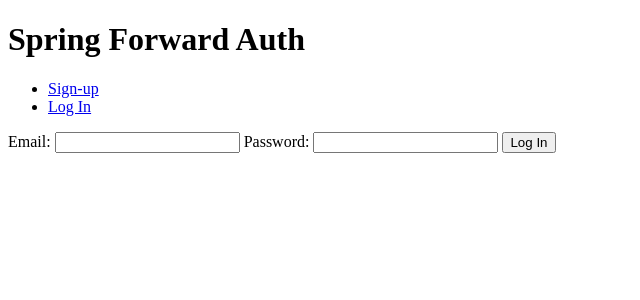
After one commit to zbrose/side-side, a Node server app: page /users/login in a window 1280 px wide. The commit adds this page. Shown: the top 300 px of the page, without its empty margins (0-640 px from the left). Run offline with Node 20, Linux system fonts and the light colour scheme; some libraries are stand-ins or nearby versions.

Commit message:
auth complete

```diff
--- a/controllers/users.js
+++ b/controllers/users.js
@@ -1,9 +1,73 @@
 const express = require('express')
 const db = require('../models')
+const user = require('../models/user')
 const router = express.Router()
+const bcrypt = require('bcrypt')
+const cryptojs = require('crypto-js')
+require('dotenv').config()
+
+
+router.get('/profile',(req,res)=>{
+    res.render('users/profile.ejs')
+})
 
 router.get('/new',(req,res)=>{
     res.render('users/new.ejs')
 })
 
+router.post('/', async (req,res)=>{
+   const [newUser, created] = await db.user.findOrCreate({
+        where: {email: req.body.email}
+    })
+    if(!created){
+        console.log("user already exists")
+        //render login page and send appropriate message
+    } else {
+        const hashedPassword = bcrypt.hashSync(req.body.password, 10)
+        newUser.password = hashedPassword
+        await newUser.save()
+
+        // encrypt the user id via AES
+        const encryptedUserId = cryptojs.AES.encrypt(newUser.id.toString(),process.env.SECRET)
+        const encryptedUserIdString = encryptedUserId.toString()
+        // store the encpted id in the cookie of the res obj
+        res.cookie('userId', encryptedUserIdString)
+        // redirect back to the home page
+        res.redirect('/')
+    }
+})
+
+router.get('/login',(req,res)=>{
+    res.render('users/login.ejs', {error: null})
+})
+
+router.post('/login', async (req,res)=>{
+   const user = await db.user.findOne({
+       where: {email: req.body.email}
+   })
+   if(!user){ //didnt find usr in database
+       console.log('user not found')
+       res.render('users/login.jes',{error: 'Invalid email/password'})
+   } else if (!bcrypt.compareSync(req.body.password, user.password)) {
+       console.log('incorrect password')
+       res.render('users/login.ejs',{error: 'Invalid email/password'})
+   } else {
+       console.log('logging in the user')
+          // encrypt the user id via AES
+          const encryptedUserId = cryptojs.AES.encrypt(user.id.toString(),process.env.SECRET)
+
+          const encryptedUserIdString = encryptedUserId.toString()
+          // store the encpted id in the cookie of the res obj
+          res.cookie('userId', encryptedUserIdString)
+          // redirect back to the home page
+          res.redirect('/')
+   }
+})
+
+router.get('/logout',(req,res)=>{
+    console.log('loggin out')
+    res.clearCookie('userId')
+    res.redirect('/')
+})
+
 module.exports = router
--- a/index.js
+++ b/index.js
@@ -2,10 +2,27 @@ const express = require('express') // import express
 const app = express() // create an express instance
 const ejsLayouts = require('express-ejs-layouts') // import ejs layouts
 require('dotenv').config()// allows us to access env vars
+const cookieParser = require('cookie-parser')
+const cryptojs = require('crypto-js')
+const db = require('./models/index.js')
+
 
 //MIDDLEWARE
 app.set('view engine', 'ejs') // set the view engine to ejs
 app.use(ejsLayouts) // tell express we want to use layouts
+app.use(cookieParser()) //give us acces to req.cookies
+app.use(express.urlencoded({extended:false})) //body parser to make req.body work
+
+//CUSTOM LOGIN MIDDLEWARE
+app.use(async (req,res,next)=>{
+    if (req.cookies.userId){
+        const decryptedId = cryptojs.AES.decrypt(req.cookies.userId, process.env.SECRET)
+        const decryptedIdString = decryptedId.toString(cryptojs.enc.Utf8)
+        const user = await db.user.findByPk(decryptedIdString)
+        res.locals.user = user
+    } else res.locals.user = null
+    next()
+})
 
 //CONTROLLERS
 app.use('/users',require('./controllers/users.js'))
--- a/package.json
+++ b/package.json
@@ -18,6 +18,9 @@
   },
   "homepage": "https://github.com/zbrose/unit-2-project#readme",
   "dependencies": {
+    "bcrypt": "^5.0.1",
+    "cookie-parser": "^1.4.6",
+    "crypto-js": "^4.1.1",
     "dotenv": "^16.0.0",
     "ejs": "^3.1.6",
     "express": "^4.17.3",
--- a/views/layout.ejs
+++ b/views/layout.ejs
@@ -8,6 +8,18 @@
 </head>
 <body>
     <h1>Spring Forward Auth</h1>
+    <nav>
+        <ul>
+            <% if (user) { %>
+             <li><a href="/users/new">Sign-up</a></li>
+            <li><a href="/users/logout">Log Out</a></li>
+
+            <% } else {%>
+            <li><a href="/users/new">Sign-up</a></li>
+            <li><a href="/users/login">Log In</a></li>
+            <% } %>
+        </ul>
+    </nav>
     <%- body  %>
 
 </body>
--- /dev/null
+++ b/views/users/login.ejs
@@ -0,0 +1,14 @@
+<% if (error) { %>
+    <em><%= error %> </em>
+<% } %>
+
+<form action="/users/login" method="post">
+    <label for="email"> Email: </label>
+    <input type="email" name="email" id="email">
+
+    <label for="password">Password: </label>
+    <input type="password" name="password" id="password">
+
+    <button type="submit">Log In</button>
+
+</form>
--- /dev/null
+++ b/views/users/profile.ejs
@@ -0,0 +1 @@
+<h2><%=users.email %> </h2>
```
Also changed, not shown: 1 other file.
